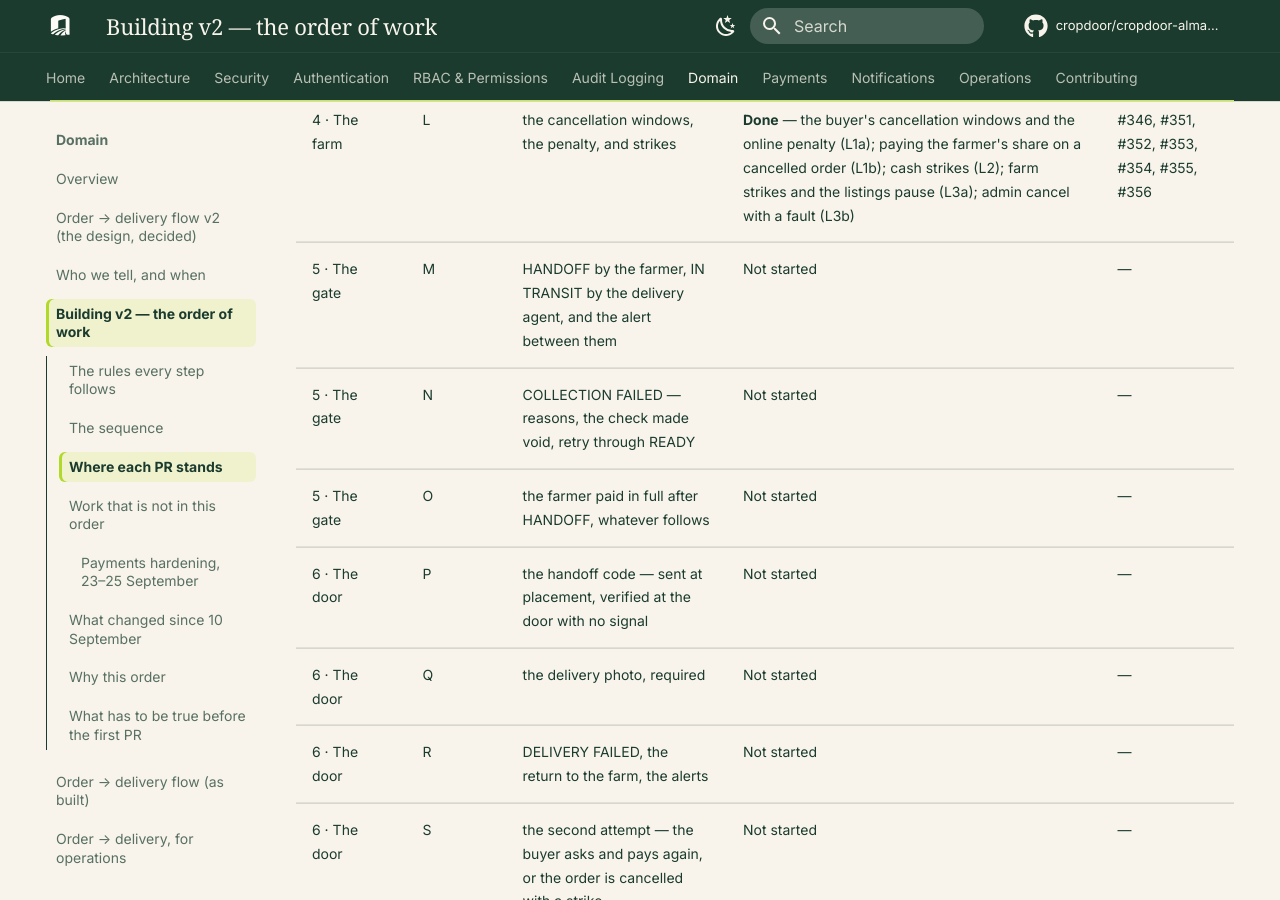
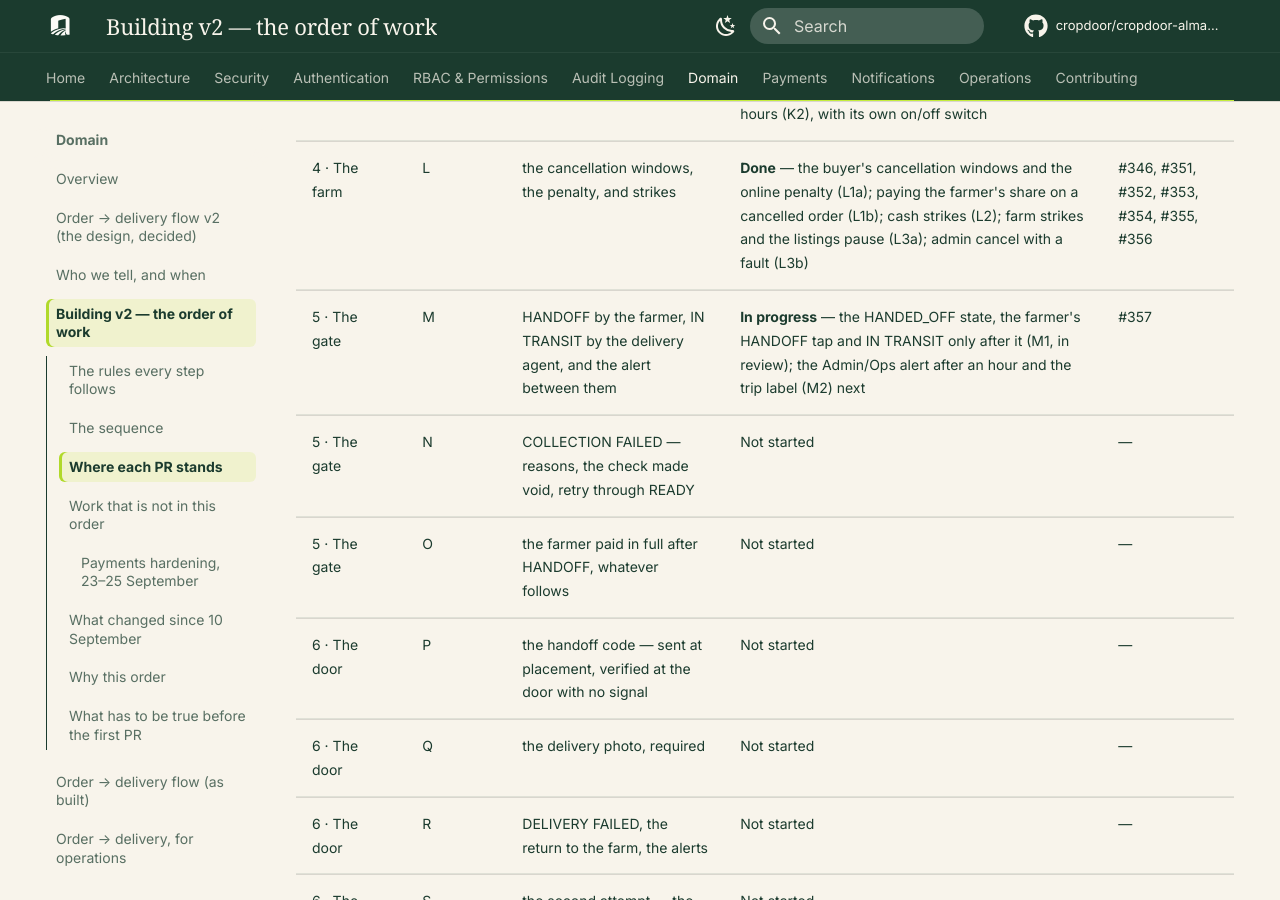
Before and after one commit to cropdoor/cropdoor-almanac, an MkDocs documentation site: the page built from docs/domain/order-delivery-flow-v2-build-order.md, in a window 1280 px wide and 900 px high, scrolled down 7539 px. Built offline with MkDocs 1.6.1 and Material for MkDocs 9.7.7, drawn with Linux system fonts in a browser that asks for light colours; some web fonts are replaced; comment, search, counter and statistics services are not loaded.

Commit message:
M1 handoff in review (#357)

```diff
--- a/docs/domain/order-delivery-flow-v2-build-order.md
+++ b/docs/domain/order-delivery-flow-v2-build-order.md
@@ -73,7 +73,7 @@ The one place that says what is finished. A PR is **Done** only once it is merge
 | 4 · The farm | J | the availability check — the form, the photos, the outcomes, the overdue list | **Done** — the check (J1), its outcome acting (J2: Not available cancels free, Short to Admin-Ops), the awaiting-check list with its 8-working-hour deadline (J3); field agents told on acceptance and given their own list (J4); the check's outcome on the admin orders list, with a filter (J5) | #332, #333, #334, #335, #336 |
 | 4 · The farm | K | READY and the crew gate, with the acceptance and READY deadlines | **Done** — no check, no crew, with the no-field-agent exception, the READY time and the awaiting-crew list (K1); unaccepted orders cancelled after 24 hours (K2), with its own on/off switch | #337, #338, #339 |
 | 4 · The farm | L | the cancellation windows, the penalty, and strikes | **Done** — the buyer's cancellation windows and the online penalty (L1a); paying the farmer's share on a cancelled order (L1b); cash strikes (L2); farm strikes and the listings pause (L3a); admin cancel with a fault (L3b) | #346, #351, #352, #353, #354, #355, #356 |
-| 5 · The gate | M | HANDOFF by the farmer, IN TRANSIT by the delivery agent, and the alert between them | Not started | — |
+| 5 · The gate | M | HANDOFF by the farmer, IN TRANSIT by the delivery agent, and the alert between them | **In progress** — the HANDED_OFF state, the farmer's HANDOFF tap and IN TRANSIT only after it (M1, in review); the Admin/Ops alert after an hour and the trip label (M2) next | #357 |
 | 5 · The gate | N | COLLECTION FAILED — reasons, the check made void, retry through READY | Not started | — |
 | 5 · The gate | O | the farmer paid in full after HANDOFF, whatever follows | Not started | — |
 | 6 · The door | P | the handoff code — sent at placement, verified at the door with no signal | Not started | — |
```
